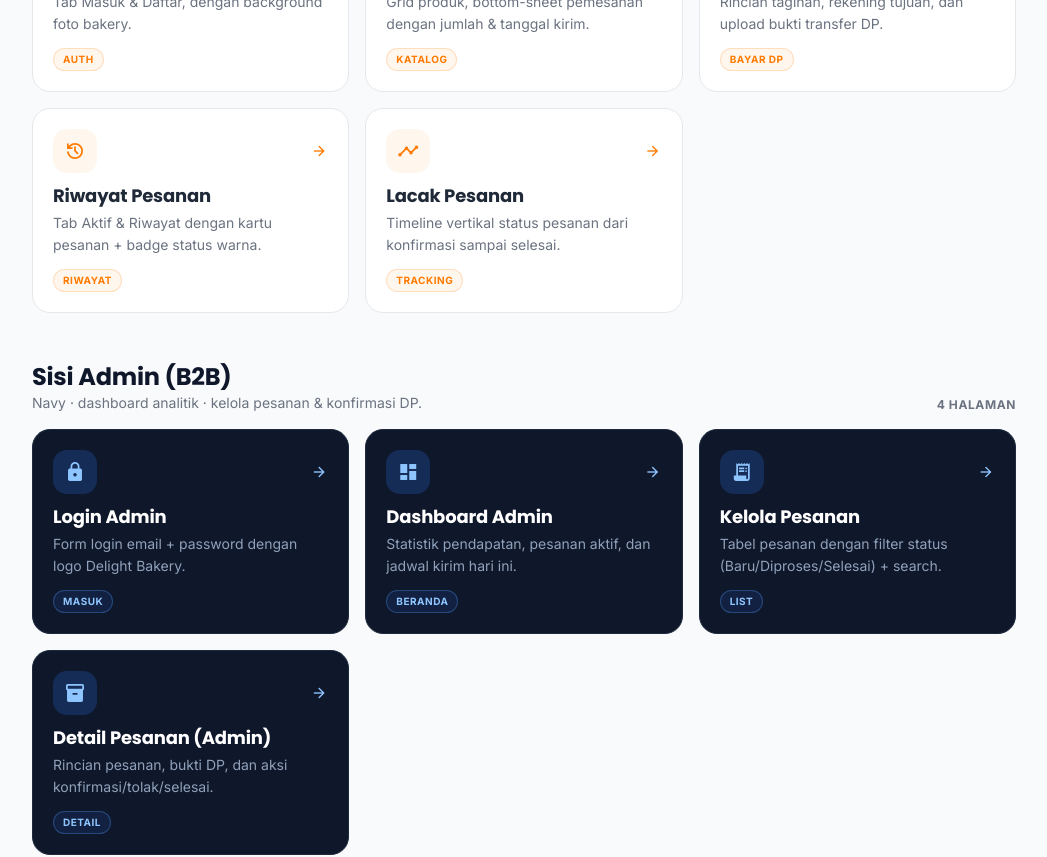
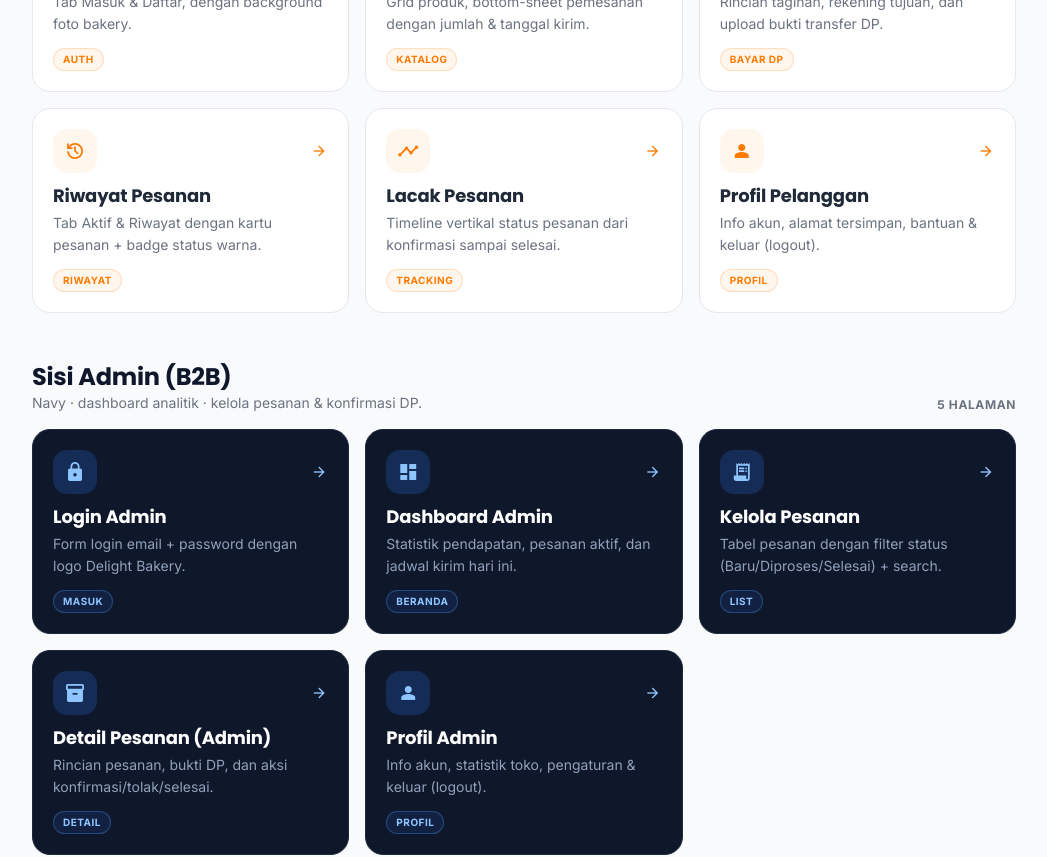
Before and after one commit to w4nnnn/uas-desain-pengalaman-pengguna, a Next.js app in the folder prototype_delight_bakery/: page / in a window 1280 px wide. Shown: the part 600-1457 px from the top of the page, without its empty margins (116-1163 px from the left). Built offline with nearby package versions, Linux system fonts and the light colour scheme.

Commit message:
feat(home): add profile pages to landing route cards (6 customer + 5 admin)
Ultraworked with [Sisyphus](https://github.com/code-yeongyu/oh-my-openagent)

Co-authored-by: Sisyphus <clio-agent@sisyphuslabs.ai>

```diff
--- a/prototype_delight_bakery/app/page.tsx
+++ b/prototype_delight_bakery/app/page.tsx
@@ -33,6 +33,14 @@ const ADMIN_ROUTES = [
       "Rincian pesanan, bukti DP, dan aksi konfirmasi/tolak/selesai.",
     icon: "inventory_2",
     meta: "Detail",
+  },
+  {
+    href: "/admin/profile",
+    label: "Profil Admin",
+    description:
+      "Info akun, statistik toko, pengaturan & keluar (logout).",
+    icon: "person",
+    meta: "Profil",
   },
 ];
 
@@ -75,6 +83,14 @@ const CUSTOMER_ROUTES = [
       "Timeline vertikal status pesanan dari konfirmasi sampai selesai.",
     icon: "timeline",
     meta: "Tracking",
+  },
+  {
+    href: "/profil",
+    label: "Profil Pelanggan",
+    description:
+      "Info akun, alamat tersimpan, bantuan & keluar (logout).",
+    icon: "person",
+    meta: "Profil",
   },
 ];
 
@@ -132,7 +148,7 @@ export default function Home() {
               </p>
             </div>
             <span className="text-xs font-bold uppercase tracking-wider text-muted-foreground">
-              5 Halaman
+              6 Halaman
             </span>
           </div>
           <div className="grid grid-cols-1 sm:grid-cols-2 lg:grid-cols-3 gap-4">
@@ -154,7 +170,7 @@ export default function Home() {
               </p>
             </div>
             <span className="text-xs font-bold uppercase tracking-wider text-muted-foreground">
-              4 Halaman
+              5 Halaman
             </span>
           </div>
           <div className="grid grid-cols-1 sm:grid-cols-2 lg:grid-cols-3 gap-4">
```
